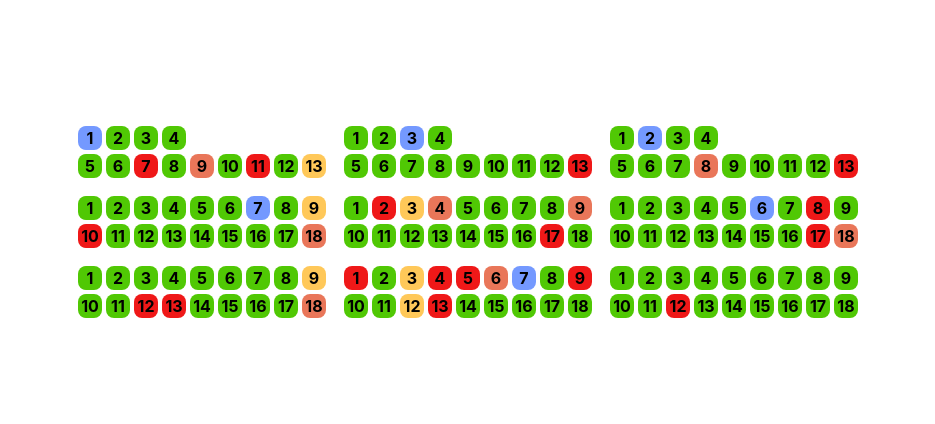
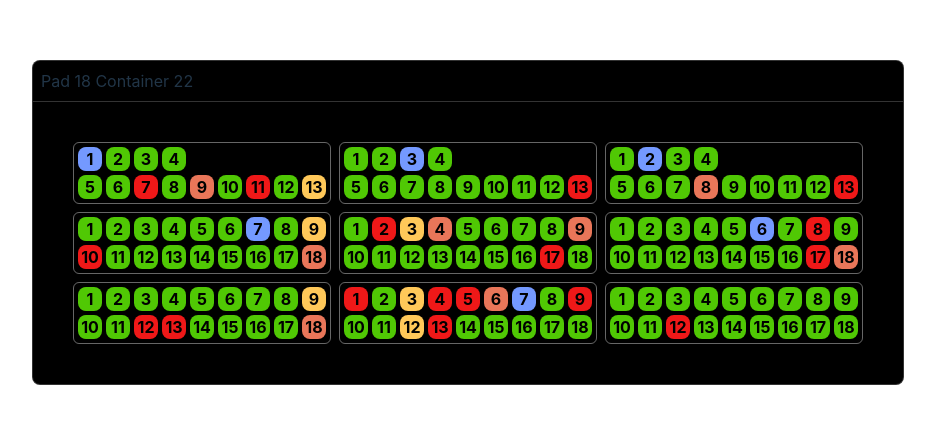
Before and after one commit to isitum01/minersDashboard, a React (Vite) app: page / in a window 1280 px wide. Shown: the part 178-602 px from the top of the page, without its empty margins (172-1107 px from the left). Built offline with nearby package versions, Linux system fonts and the light colour scheme.

Commit message:
Dashboard structure and styles fixes

```diff
--- a/src/app/stores/minerStore.ts
+++ b/src/app/stores/minerStore.ts
@@ -10,6 +10,7 @@ export default class MinerStore {
   miners: Miner[] = [];
   selectedMiner: Miner | null = null;
   selectedMinerStatus: StatusData | null = null;
+  dashboardInfo: DashboardData | null = null;
 
   /**
    * MinerStore class constructor
@@ -28,7 +29,8 @@ export default class MinerStore {
       const fetchedMiners = await agent.Miners.list();
 
       runInAction(() => {
-        this.miners = fetchedMiners["19"].values;
+        this.dashboardInfo = fetchedMiners["19"];
+        this.miners = this.dashboardInfo.values;
       });
     } catch (error) {
       console.log(error);
--- a/src/models/DashboardData.ts
+++ b/src/models/DashboardData.ts
@@ -6,5 +6,5 @@ type DashboardData = {
   name: string;
   label: string;
   values: Miner[];
-  version: string;
+  version: number;
 };
--- a/src/views/Dashboard/Dashboard.module.scss
+++ b/src/views/Dashboard/Dashboard.module.scss
@@ -1,13 +1,37 @@
 .dashboard {
   width: 100vw;
   display: flex;
+  flex-direction: column;
   justify-content: center;
+  align-items: center;
   position: relative;
 
   .container {
-    display: grid;
-    grid-template-columns: repeat(3, 1fr);
-    grid-template-rows: repeat(3, 1fr);
-    gap: 8px;
+    border: 1px solid rgba($color: white, $alpha: 0.2);
+    border-radius: 8px;
+    overflow: hidden;
+    background: #000000;
+
+    .info {
+      border-bottom: 1px solid rgba($color: white, $alpha: 0.2);
+      background: rgba($color: #000000, $alpha: 0.7);
+      padding: 8px;
+    }
+
+    .grid {
+      display: grid;
+      grid-template-columns: repeat(3, 1fr);
+      grid-template-rows: repeat(3, 1fr);
+      gap: 8px;
+      padding: 40px;
+    }
+  }
+
+  @media only screen and (max-width: 840px) {
+    .container {
+      .grid {
+        grid-template-columns: 1fr;
+      }
+    }
   }
 }
--- a/src/views/Dashboard/Dashboard.tsx
+++ b/src/views/Dashboard/Dashboard.tsx
@@ -10,7 +10,7 @@ import MinerModal from "../../features/miners/MinerModal/MinerModal";
  */
 export default observer(function Dashboard() {
   const { minerStore } = useStore();
-  const { groupedMiners } = minerStore;
+  const { groupedMiners, dashboardInfo } = minerStore;
 
   useEffect(() => {
     minerStore.loadMiners();
@@ -19,6 +19,10 @@ export default observer(function Dashboard() {
   return (
     <div className={styles.dashboard}>
       <div className={styles.container}>
+        <div className={styles.info}>
+          {dashboardInfo && <span>{dashboardInfo.name}</span>}
+        </div>
+        <div className={styles.grid}>
           {groupedMiners.map(([groupIndex, miners]) => (
             <MinerGroup
               key={groupIndex}
@@ -27,6 +31,7 @@ export default observer(function Dashboard() {
             />
           ))}
         </div>
+      </div>
       <MinerModal />
     </div>
   );
```
Lines whose indentation alone changed are shown as unchanged.
